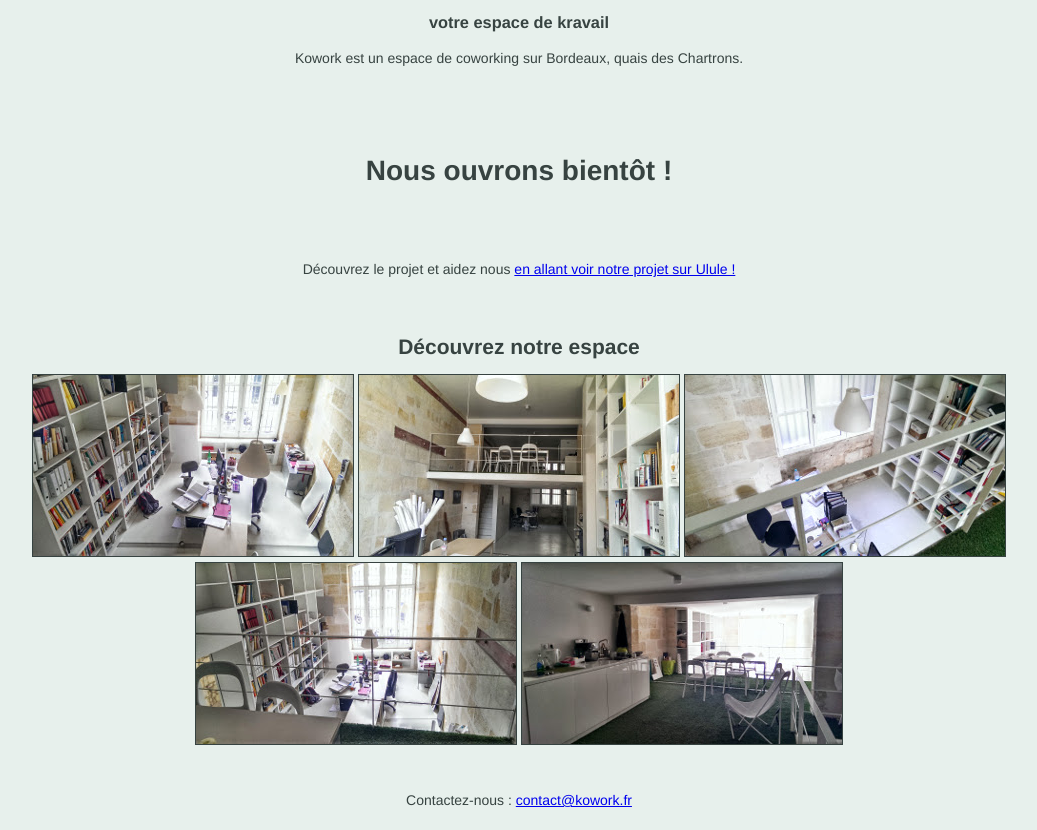
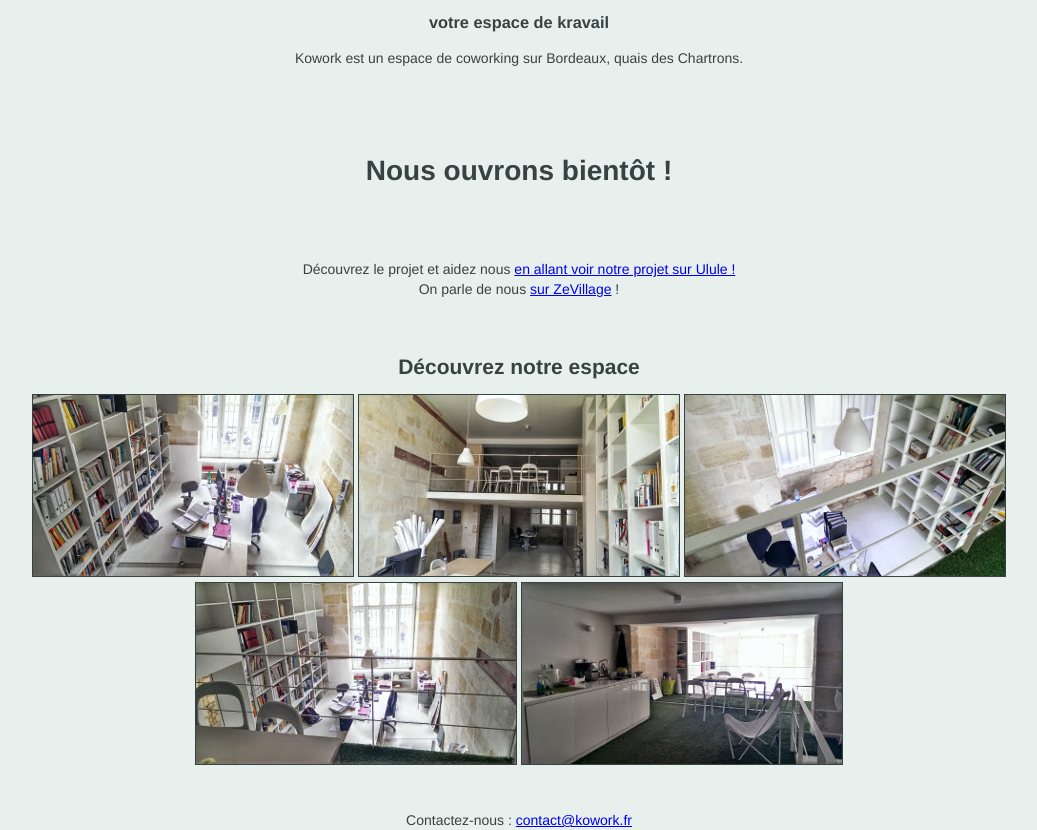
Before and after one commit to arca-computing/kowork, a plain HTML site: page index.html in a window 1280 px wide. Shown: the part 106-936 px from the top of the page, without its empty margins (121-1158 px from the left). Drawn offline with Linux system fonts and the light colour scheme.

Commit message:
Update index.html

```diff
--- a/index.html
+++ b/index.html
@@ -1,4 +1,3 @@
-
 <!DOCTYPE html>
 <html>
     <head>
@@ -42,6 +41,8 @@
 		<br />
 		<div class="tc">
 			Découvrez le projet et aidez nous <a href="http://fr.ulule.com/kowork/">en allant voir notre projet sur Ulule !</a>
+			<br />
+			On parle de nous <a href="http://www.zevillage.net/2013/06/25/kowork-coworking-a-bordeaux/">sur ZeVillage</a> !
 		</div>
 		<br />
 		<br />
```
